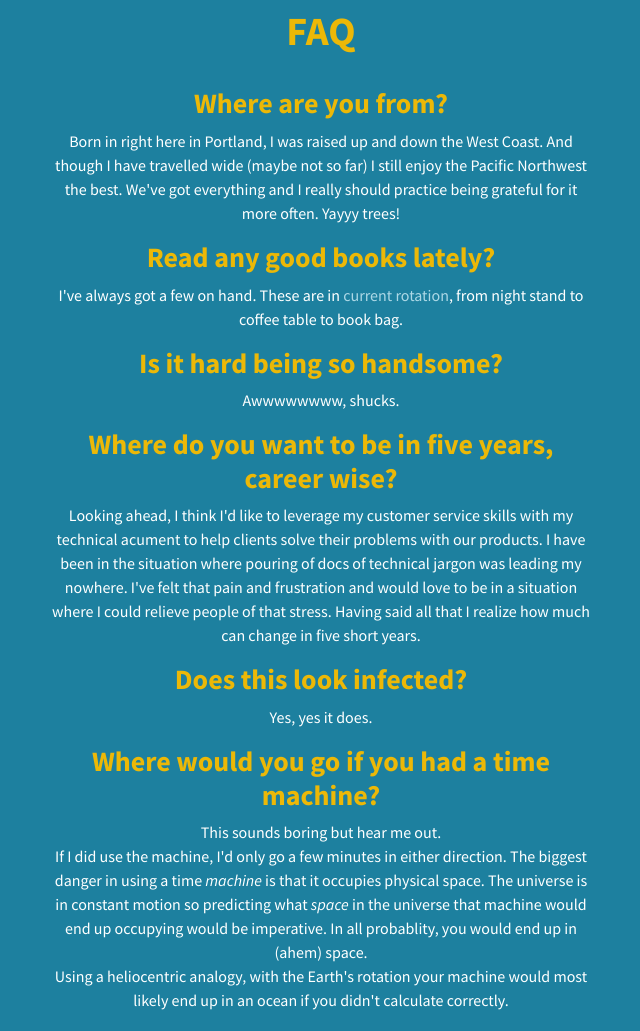
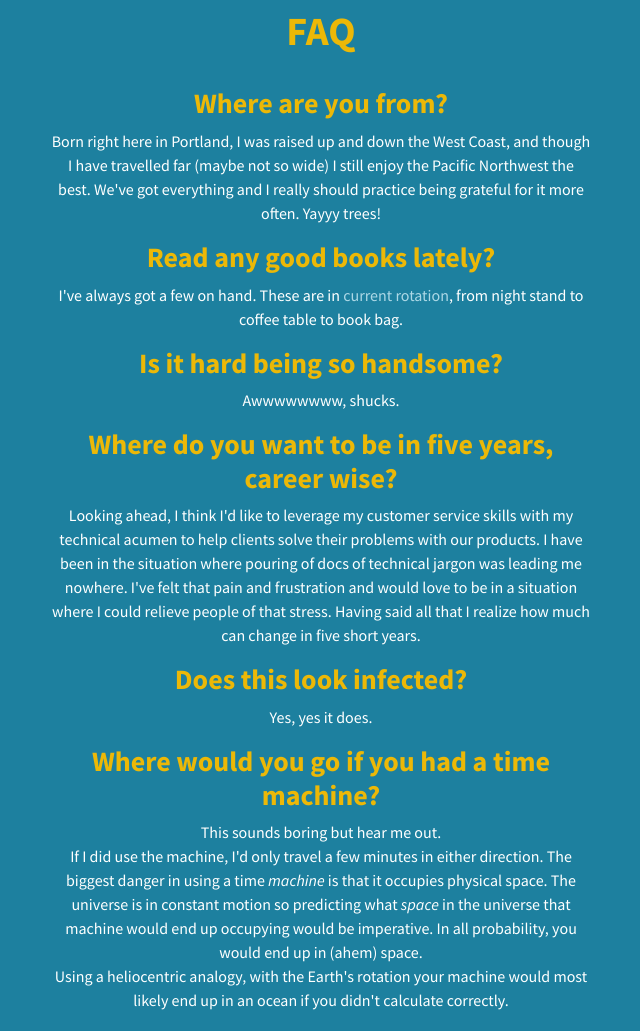
Before and after one commit to JasonOnes/JasonOnes.github.io, a plain HTML site: page index.html in a window 1280 px wide. Shown: the part 5740-6771 px from the top of the page, without its empty margins (319-959 px from the left). Drawn offline with Linux system fonts and the light colour scheme.

Commit message:
more proofing

```diff
--- a/index.html
+++ b/index.html
@@ -328,7 +328,7 @@
             <div class="row">
               <div class="col-6 mx-auto">
                 <h3>Where are you from?</h3>
-                <p>Born in right here in Portland, I was raised up and down the West Coast. And though I have travelled wide (maybe not so far) I still enjoy the Pacific
+                <p>Born right here in Portland, I was raised up and down the West Coast, and though I have travelled far (maybe not so wide) I still enjoy the Pacific
                    Northwest the best. We've got everything and I really should practice being grateful for it more often. Yayyy trees!
                 </p>
               </div>
@@ -353,8 +353,8 @@
             <div class="row">
                 <div class="col-6 mx-auto">
                   <h3>Where do you want to be in five years, career wise?</h3>
-                  <p>Looking ahead, I think I'd like to leverage my customer service skills with my technical acument to help clients solve their problems with our products.
-                     I have been in the situation where pouring of docs of technical jargon was leading my nowhere.
+                  <p>Looking ahead, I think I'd like to leverage my customer service skills with my technical acumen to help clients solve their problems with our products.
+                     I have been in the situation where pouring of docs of technical jargon was leading me nowhere.
                     I've felt that pain and frustration and would love to be in a situation where I could relieve people of that stress. Having said all that I realize how much can
                     change in five short years.
 
@@ -373,7 +373,7 @@
                 <div class="row">
                   <div class="col-6 mx-auto">
                     <h3>Where would you go if you had a time machine?</h3>
-                    <p>This sounds boring but hear me out.<br> If I did use the machine, I'd only go a few minutes in either direction. The biggest danger in using a time <em>machine</em> is that it occupies physical space. The universe is in constant motion so predicting what <em>space</em> in the universe that machine would end up occupying would be imperative. In all probablity, you would end up in (ahem) space. <br>
+                    <p>This sounds boring but hear me out.<br> If I did use the machine, I'd only travel a few minutes in either direction. The biggest danger in using a time <em>machine</em> is that it occupies physical space. The universe is in constant motion so predicting what <em>space</em> in the universe that machine would end up occupying would be imperative. In all probability, you would end up in (ahem) space. <br>
                       Using a heliocentric analogy, with the Earth's rotation your machine would most likely end up in an ocean if you didn't calculate correctly.
                     </p>
                   </div>
```
